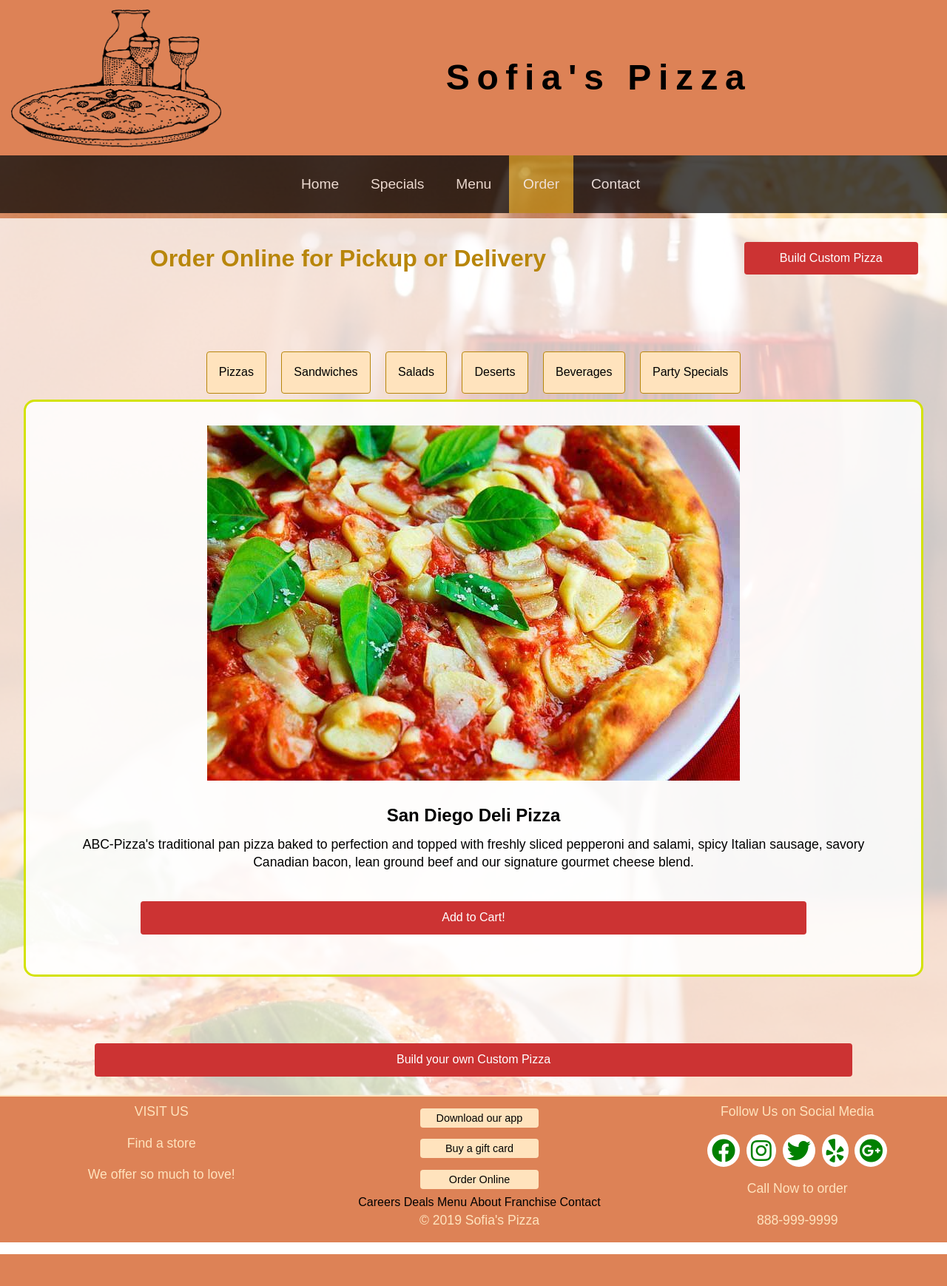
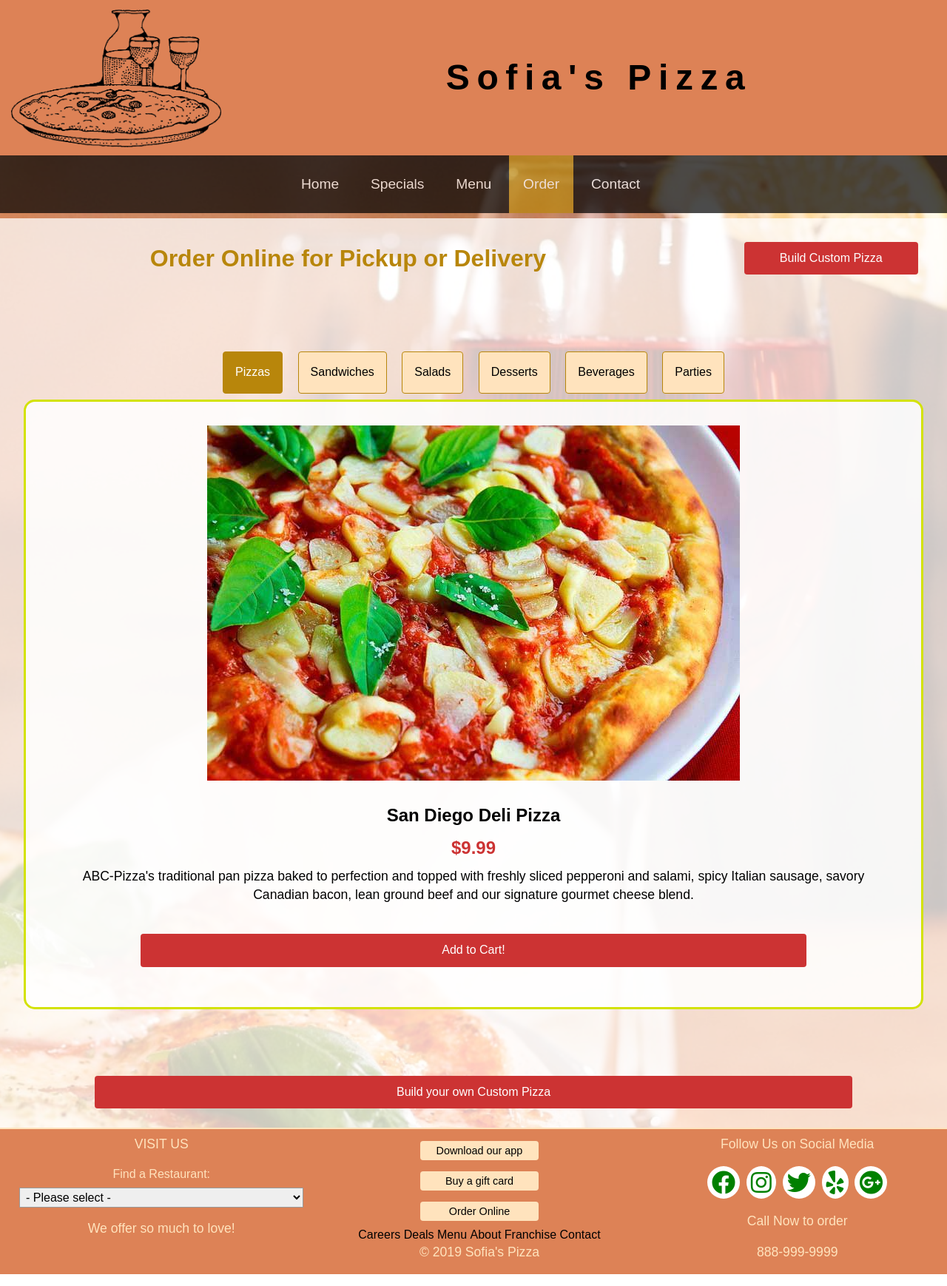
Before and after one commit to sfaverman/Sofia-s-Pizza, a PHP site: page /pages/order.html in a window 1280 px wide. Shown: the whole page at 74% size. Before the commit the page ends 1695 px from the top, so only its background shows below. Run offline with PHP 8.4, Linux system fonts and the light colour scheme; some libraries are stand-ins or nearby versions.

Commit message:
modified nav dropdown and tab backgrounds, footer - find a location

```diff
--- a/css/pizza.css
+++ b/css/pizza.css
@@ -4,13 +4,14 @@
     background-size: cover;
     width: 100%;
 }
-header, footer {
+header, footer, footer label {
 	 background-color: #dd8256 !important;
 	 color: #ffe3bd !important;
 }
 footer {
 	border-top: solid 2px #ffe3bd;
 }
+
 header img {
 	padding: 1em 25% 0;
 }
@@ -45,7 +46,9 @@ form span {
     font-style: italic;
 	outline: none;
 }
-
+div#menu {
+	background-color: black !important;
+}
 
 /*.card-rounded img {
 	border-radius: 50% !important;
@@ -142,6 +145,11 @@ ul.tabs li {
 	background-color: #ffe3bd !important;
 	border: solid 1px  #B8860B;
 }
+ul.tabs li.current {
+	color: #fff !important;
+	background-color: #B8860B !important;
+
+}
 .price {
 	color: #cc3333;
 	margin: 10px;
--- a/pages/contact.html
+++ b/pages/contact.html
@@ -12,7 +12,7 @@
     <link rel="stylesheet" href="../css/pizza.css">
     <!--Scripts-->
          <script src="https://ajax.googleapis.com/ajax/libs/jquery/3.4.0/jquery.min.js"></script>
-     <script src="scripts/hsm.js"></script>
+     <script src="../scripts/hsm.js"></script>
 
 
 </head>
--- a/pages/customOrder.html
+++ b/pages/customOrder.html
@@ -22,7 +22,7 @@
 <body>
          <header class="grid asideLeft">
                <div>
-                    <img src="images/pizza-demo-logo.png" class="img-responsive mt" alt="company logo">  </div>
+                    <img src="../images/pizza-demo-logo.png" class="img-responsive mt" alt="company logo">  </div>
                <div class="middleText">
                    <h1>Sofia's Pizza</h1>
                </div>
--- a/pages/order.html
+++ b/pages/order.html
@@ -74,9 +74,9 @@
 		<li class="current" data-tab="tab-1">Pizzas</li>
 		<li data-tab="tab-2">Sandwiches</li>
 		<li data-tab="tab-3">Salads</li>
-		<li data-tab="tab-4">Deserts</li>
+		<li data-tab="tab-4">Desserts</li>
 		<li data-tab="tab-5">Beverages</li>
-		<li data-tab="tab-6">Party Specials</li>
+		<li data-tab="tab-6">Parties</li>
 	</ul>
 
 	<div id="tab-1" class="tab-content current clearfloat">
@@ -85,6 +85,7 @@
 		            <img src="../images/pizza-h2.jpg" alt="image" class="img-responsive zoomIn">
 		            <div>
 		                 <h3>San Diego Deli Pizza</h3>
+		                 <h3 class="price">$9.99</h3>
 		                 <p>ABC-Pizza's traditional pan pizza baked to perfection and topped with freshly sliced pepperoni and salami, spicy Italian sausage, savory Canadian bacon, lean ground beef and our signature gourmet cheese blend.</p>
 		                 <a href="#" class="btn button ">Add to Cart!</a>
 		            </div>
@@ -99,6 +100,7 @@
 		            <img src="../images/pizza-h2.jpg" alt="image" class="img-responsive zoomIn">
 		            <div>
 		                 <h3>San Diego Deli Pizza</h3>
+		                 <h3 class="price">$12.99</h3>
 		                 <p>ABC-Pizza's traditional pan pizza baked to perfection and topped with freshly sliced pepperoni and salami, spicy Italian sausage, savory Canadian bacon, lean ground beef and our signature gourmet cheese blend.</p>
 		                 <a href="#" class="btn button ">Add to Cart!</a>
 		            </div>
@@ -107,6 +109,7 @@
 		            <img src="../images/pizza-h2.jpg" alt="image" class="img-responsive zoomIn">
 		            <div>
 		                 <h3>San Diego Deli Pizza</h3>
+		                 <h3 class="price">$14.99</h3>
 		                 <p>ABC-Pizza's traditional pan pizza baked to perfection and topped with freshly sliced pepperoni and salami, spicy Italian sausage, savory Canadian bacon, lean ground beef and our signature gourmet cheese blend.</p>
 		                 <a href="#" class="btn button ">Add to Cart!</a>
 		            </div>
@@ -121,6 +124,7 @@
 		            <img src="../images/pizza-h2.jpg" alt="image" class="img-responsive zoomIn">
 		            <div>
 		                 <h3>San Diego Deli Pizza</h3>
+		                 <h3 class="price">$7.99</h3>
 		                 <p>ABC-Pizza's traditional pan pizza baked to perfection and topped with freshly sliced pepperoni and salami, spicy Italian sausage, savory Canadian bacon, lean ground beef and our signature gourmet cheese blend.</p>
 		                 <a href="#" class="btn button ">Add to Cart!</a>
 		            </div>
@@ -129,6 +133,7 @@
 		            <img src="../images/pizza-h2.jpg" alt="image" class="img-responsive zoomIn">
 		            <div>
 		                 <h3>San Diego Deli Pizza</h3>
+		                 <h3 class="price">$12.99</h3>
 		                 <p>ABC-Pizza's traditional pan pizza baked to perfection and topped with freshly sliced pepperoni and salami, spicy Italian sausage, savory Canadian bacon, lean ground beef and our signature gourmet cheese blend.</p>
 		                 <a href="#" class="btn button ">Add to Cart!</a>
 		            </div>
@@ -137,6 +142,7 @@
 		            <img src="../images/pizza-h2.jpg" alt="image" class="img-responsive zoomIn">
 		            <div>
 		                 <h3>San Diego Deli Pizza</h3>
+		                 <h3 class="price">$8.99</h3>
 		                 <p>ABC-Pizza's traditional pan pizza baked to perfection and topped with freshly sliced pepperoni and salami, spicy Italian sausage, savory Canadian bacon, lean ground beef and our signature gourmet cheese blend.</p>
 		                 <a href="#" class="btn button ">Add to Cart!</a>
 		            </div>
@@ -154,6 +160,7 @@
 		            <img src="../images/pizza-h2.jpg" alt="image" class="img-responsive zoomIn">
 		            <div>
 		                 <h3>San Diego Deli Pizza</h3>
+		                 <h3 class="price">$9.99</h3>
 		                 <p>ABC-Pizza's traditional pan pizza baked to perfection and topped with freshly sliced pepperoni and salami, spicy Italian sausage, savory Canadian bacon, lean ground beef and our signature gourmet cheese blend.</p>
 		                 <a href="#" class="btn button ">Add to Cart!</a>
 		            </div>
@@ -162,6 +169,7 @@
 		            <img src="../images/pizza-h2.jpg" alt="image" class="img-responsive zoomIn">
 		            <div>
 		                 <h3>San Diego Deli Pizza</h3>
+		                 <h3 class="price">$17.99</h3>
 		                 <p>ABC-Pizza's traditional pan pizza baked to perfection and topped with freshly sliced pepperoni and salami, spicy Italian sausage, savory Canadian bacon, lean ground beef and our signature gourmet cheese blend.</p>
 		                 <a href="#" class="btn button ">Add to Cart!</a>
 		            </div>
@@ -170,6 +178,7 @@
 		            <img src="../images/pizza-h2.jpg" alt="image" class="img-responsive zoomIn">
 		            <div>
 		                 <h3>San Diego Deli Pizza</h3>
+		                 <h3 class="price">$11.99</h3>
 		                 <p>ABC-Pizza's traditional pan pizza baked to perfection and topped with freshly sliced pepperoni and salami, spicy Italian sausage, savory Canadian bacon, lean ground beef and our signature gourmet cheese blend.</p>
 		                 <a href="#" class="btn button ">Add to Cart!</a>
 		            </div>
@@ -178,6 +187,7 @@
 		            <img src="../images/pizza-h2.jpg" alt="image" class="img-responsive zoomIn">
 		            <div>
 		                 <h3>San Diego Deli Pizza</h3>
+		                 <h3 class="price">$14.99</h3>
 		                 <p>ABC-Pizza's traditional pan pizza baked to perfection and topped with freshly sliced pepperoni and salami, spicy Italian sausage, savory Canadian bacon, lean ground beef and our signature gourmet cheese blend.</p>
 		                 <a href="#" class="btn button ">Add to Cart!</a>
 		            </div>
@@ -195,6 +205,7 @@
 		            <img src="../images/pizza-h2.jpg" alt="image" class="img-responsive zoomIn">
 		            <div>
 		                 <h3>San Diego Deli Pizza</h3>
+		                 <h3 class="price">$15.99</h3>
 		                 <p>ABC-Pizza's traditional pan pizza baked to perfection and topped with freshly sliced pepperoni and salami, spicy Italian sausage, savory Canadian bacon, lean ground beef and our signature gourmet cheese blend.</p>
 		                 <a href="#" class="btn button ">Add to Cart!</a>
 		            </div>
@@ -203,6 +214,7 @@
 		            <img src="../images/pizza-h2.jpg" alt="image" class="img-responsive zoomIn">
 		            <div>
 		                 <h3>San Diego Deli Pizza</h3>
+		                 <h3 class="price">$7.99</h3>
 		                 <p>ABC-Pizza's traditional pan pizza baked to perfection and topped with freshly sliced pepperoni and salami, spicy Italian sausage, savory Canadian bacon, lean ground beef and our signature gourmet cheese blend.</p>
 		                 <a href="#" class="btn button ">Add to Cart!</a>
 		            </div>
@@ -211,6 +223,7 @@
 		            <img src="../images/pizza-h2.jpg" alt="image" class="img-responsive zoomIn">
 		            <div>
 		                 <h3>San Diego Deli Pizza</h3>
+		                 <h3 class="price">$8.99</h3>
 		                 <p>ABC-Pizza's traditional pan pizza baked to perfection and topped with freshly sliced pepperoni and salami, spicy Italian sausage, savory Canadian bacon, lean ground beef and our signature gourmet cheese blend.</p>
 		                 <a href="#" class="btn button ">Add to Cart!</a>
 		            </div>
@@ -228,6 +241,7 @@
 		            <img src="../images/pizza-h2.jpg" alt="image" class="img-responsive zoomIn">
 		            <div>
 		                 <h3>San Diego Deli Pizza</h3>
+		                 <h3 class="price">$12.99</h3>
 		                 <p>ABC-Pizza's traditional pan pizza baked to perfection and topped with freshly sliced pepperoni and salami, spicy Italian sausage, savory Canadian bacon, lean ground beef and our signature gourmet cheese blend.</p>
 		                 <a href="#" class="btn button ">Add to Cart!</a>
 		            </div>
@@ -236,6 +250,7 @@
 		            <img src="../images/pizza-h2.jpg" alt="image" class="img-responsive zoomIn">
 		            <div>
 		                 <h3>San Diego Deli Pizza</h3>
+		                 <h3 class="price">$9.99</h3>
 		                 <p>ABC-Pizza's traditional pan pizza baked to perfection and topped with freshly sliced pepperoni and salami, spicy Italian sausage, savory Canadian bacon, lean ground beef and our signature gourmet cheese blend.</p>
 		                 <a href="#" class="btn button ">Add to Cart!</a>
 		            </div>
@@ -244,6 +259,7 @@
 		            <img src="../images/pizza-h2.jpg" alt="image" class="img-responsive zoomIn">
 		            <div>
 		                 <h3>San Diego Deli Pizza</h3>
+		                 <h3 class="price">$11.99</h3>
 		                 <p>ABC-Pizza's traditional pan pizza baked to perfection and topped with freshly sliced pepperoni and salami, spicy Italian sausage, savory Canadian bacon, lean ground beef and our signature gourmet cheese blend.</p>
 		                 <a href="#" class="btn button ">Add to Cart!</a>
 		            </div>
@@ -252,6 +268,7 @@
 		            <img src="../images/pizza-h2.jpg" alt="image" class="img-responsive zoomIn">
 		            <div>
 		                 <h3>San Diego Deli Pizza</h3>
+		                 <h3 class="price">$14.99</h3>
 		                 <p>ABC-Pizza's traditional pan pizza baked to perfection and topped with freshly sliced pepperoni and salami, spicy Italian sausage, savory Canadian bacon, lean ground beef and our signature gourmet cheese blend.</p>
 		                 <a href="#" class="btn button ">Add to Cart!</a>
 		            </div>
@@ -277,7 +294,17 @@
    <section class="grid column3">
    	<article>
 		<p>VISIT US</p>
-  		<p>Find a store</p>
+  		<form action="" id="location">
+             <label for="location">Find a Restaurant:</label>
+                    <select name="location" id="location">
+                        <option value="">- Please select -</option>
+                        <option value="RB">Rancho Bernardo</option>
+                        <option value="MV">Mission Valley</option>
+                        <option value="LJ">La Jolla</option>
+                        <option value="DM">Del Mar</option>
+                        <option value="Point Loma">Point Loma</option>
+                     </select>
+		</form>
   		<p>We offer so much to love!</p>
   		<!--<a href="order.html" class="btn button ">Order Online</a>-->
 
--- a/pages/specials.html
+++ b/pages/specials.html
@@ -12,7 +12,7 @@
     <link rel="stylesheet" href="../css/pizza.css">
     <!--Scripts-->
          <script src="https://ajax.googleapis.com/ajax/libs/jquery/3.4.0/jquery.min.js"></script>
-     <script src="scripts/hsm.js"></script>
+     <script src="../scripts/hsm.js"></script>
 
 
 </head>
```
Also changed, not shown: index.html (+18 -8 lines), pages/menu.html (+11 -1 lines).
